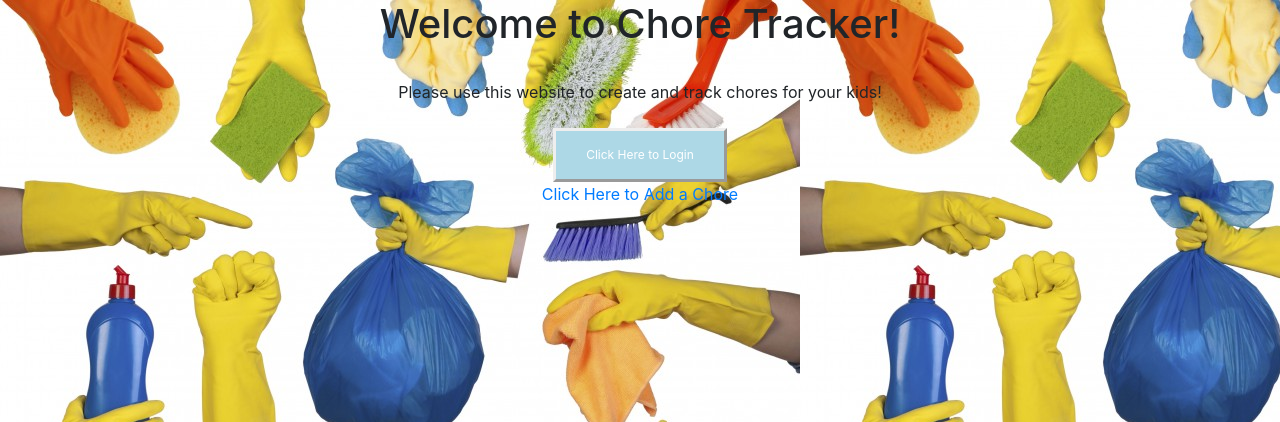
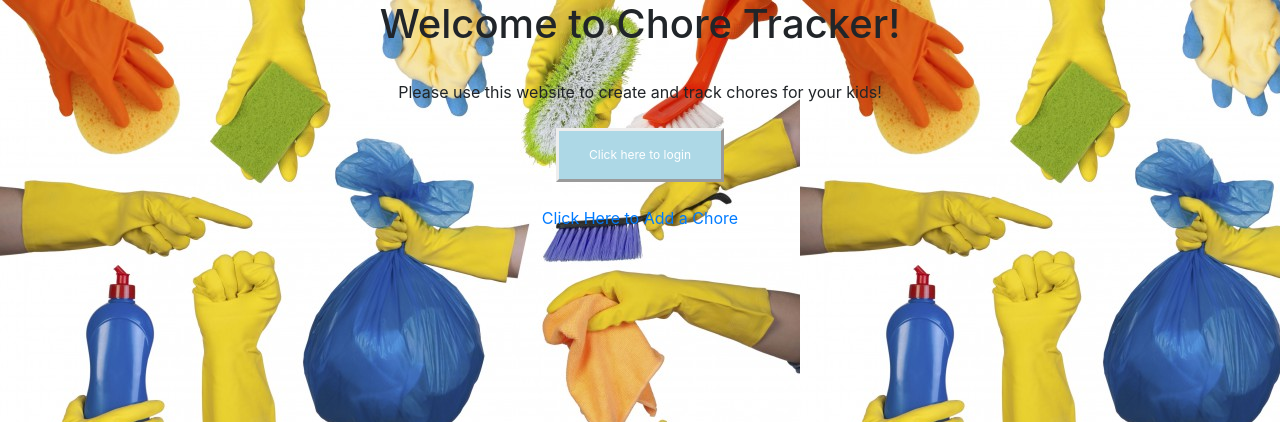
Before and after one commit to catonsun/cs329e-3, a Flask app: page / in a window 1280 px wide. Shown: the top 422 px of the page. Run offline with Flask 2, Linux system fonts and the light colour scheme; some libraries are stand-ins or nearby versions.

Commit message:
fixed login button to reroute

```diff
--- a/TEMPLATES/home.html
+++ b/TEMPLATES/home.html
@@ -17,7 +17,9 @@
     </style>
     <center><h1>Welcome to Chore Tracker!</h1>
         <br> <text>Please use this website to create and track chores for your kids!</text> <br> <br>
-        <button class = "button" href="/login"> Click Here to Login </button>
+        <form action="/login">
+            <input class="button" type="submit" value="Click here to login" />
+        </form>
         <br>
         <a href="/upload">Click Here to Add a Chore</a></center>
 {% endblock %}
```
